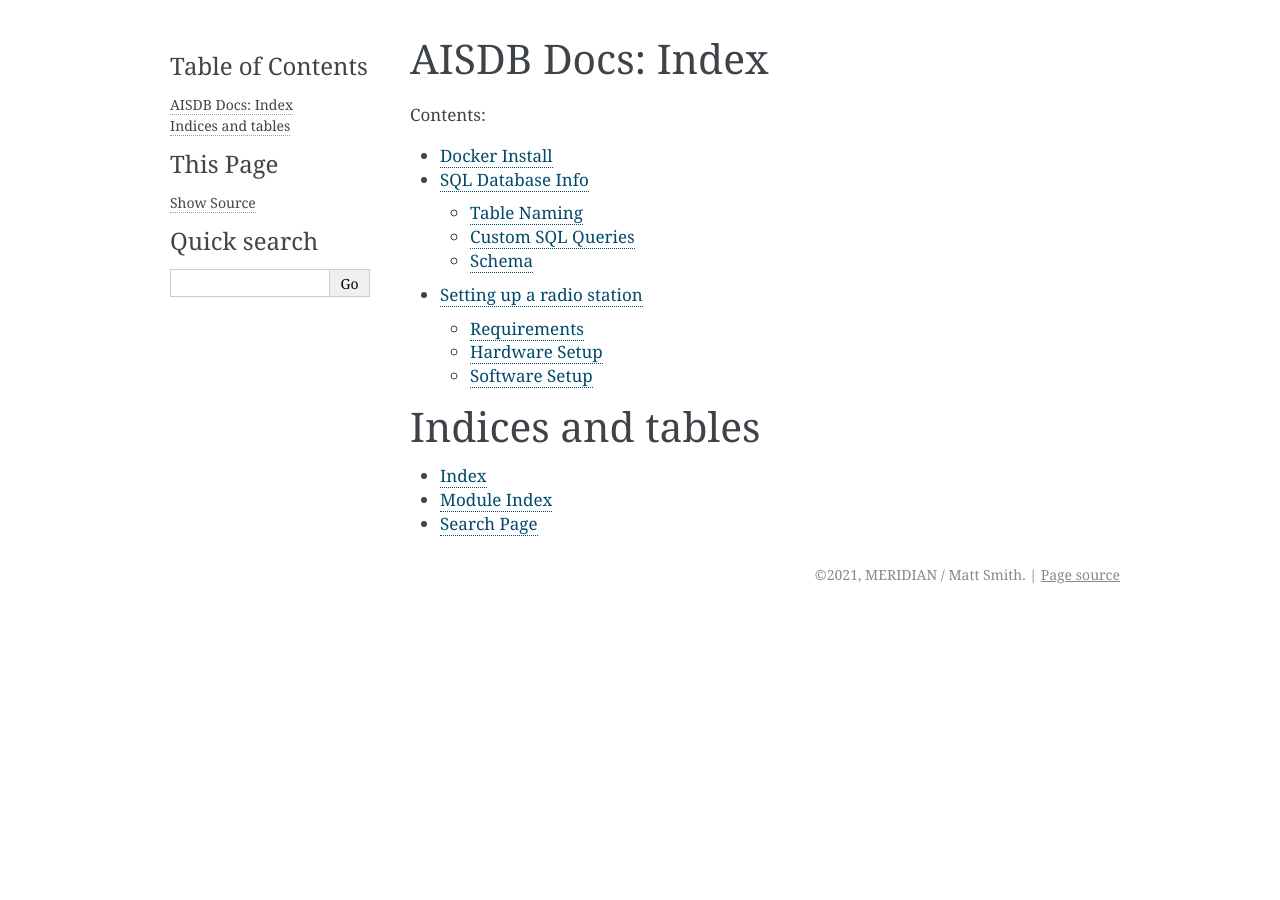
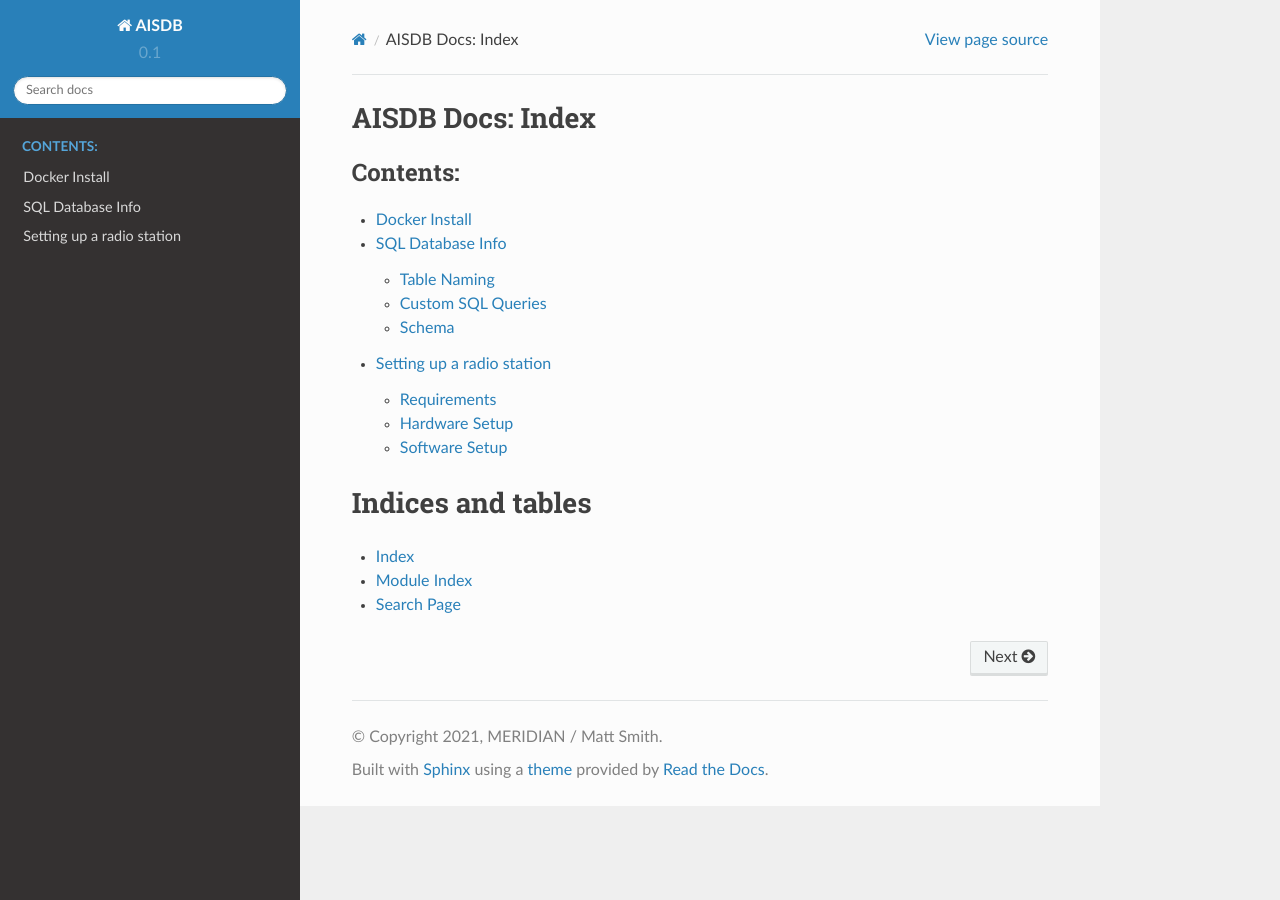
Before and after one commit to AISViz/AISdb, a Sphinx documentation site: the page built from docs/source/index.rst, in a window 1280 px wide. Built offline with Sphinx 7.4.7 and the Read the Docs theme 2.0.0, drawn with Linux system fonts in a browser that asks for light colours; pages that are not in the unit, such as notebooks, are missing from menus; the version number is read from the project's files by our own code.

Commit message:
use sphinx RTD theme

```diff
--- a/docs/source/conf.py
+++ b/docs/source/conf.py
@@ -48,16 +48,10 @@ exclude_patterns = []
 # The theme to use for HTML and HTML Help pages.  See the documentation for
 # a list of builtin themes.
 #
-html_theme = 'alabaster'
+#html_theme = 'alabaster'
+html_theme = 'sphinx_rtd_theme'
 
-html_theme_options = {
-    #'page_width': 'auto',
-    'page_width': '75vw',
-    'fixed_sidebar': False,
-    'sidebar_collapse': True,
-    'show_powered_by': False,
-    'description': 'AIS Database and Processing Utils',
-}
+html_theme_options = {}
 
 
 # Add any paths that contain custom static files (such as style sheets) here,
@@ -70,7 +64,7 @@ html_static_path = ['.']
 
 
 html_css_files = [
-    'custom.css',
+        #'custom.css',
 ]
 
 
--- a/docs/source/index.rst
+++ b/docs/source/index.rst
@@ -17,7 +17,7 @@ AISDB Docs: Index
    :caption: API Docs:
    :titlesonly:
 
-   sphinx-apidoc/aisdb
+   api/aisdb
 
 
 
```
Also changed, not shown: 1 other file.
